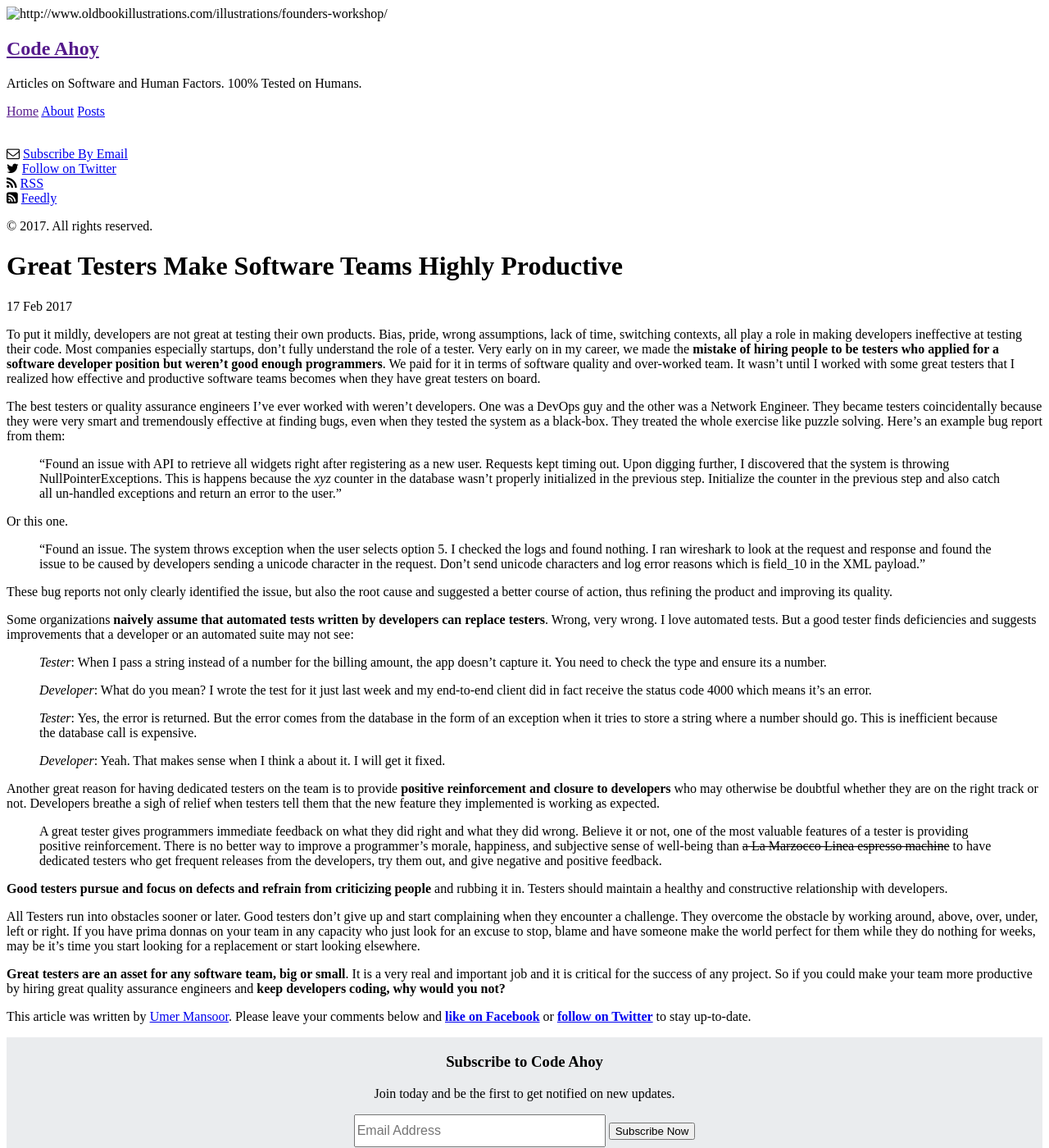
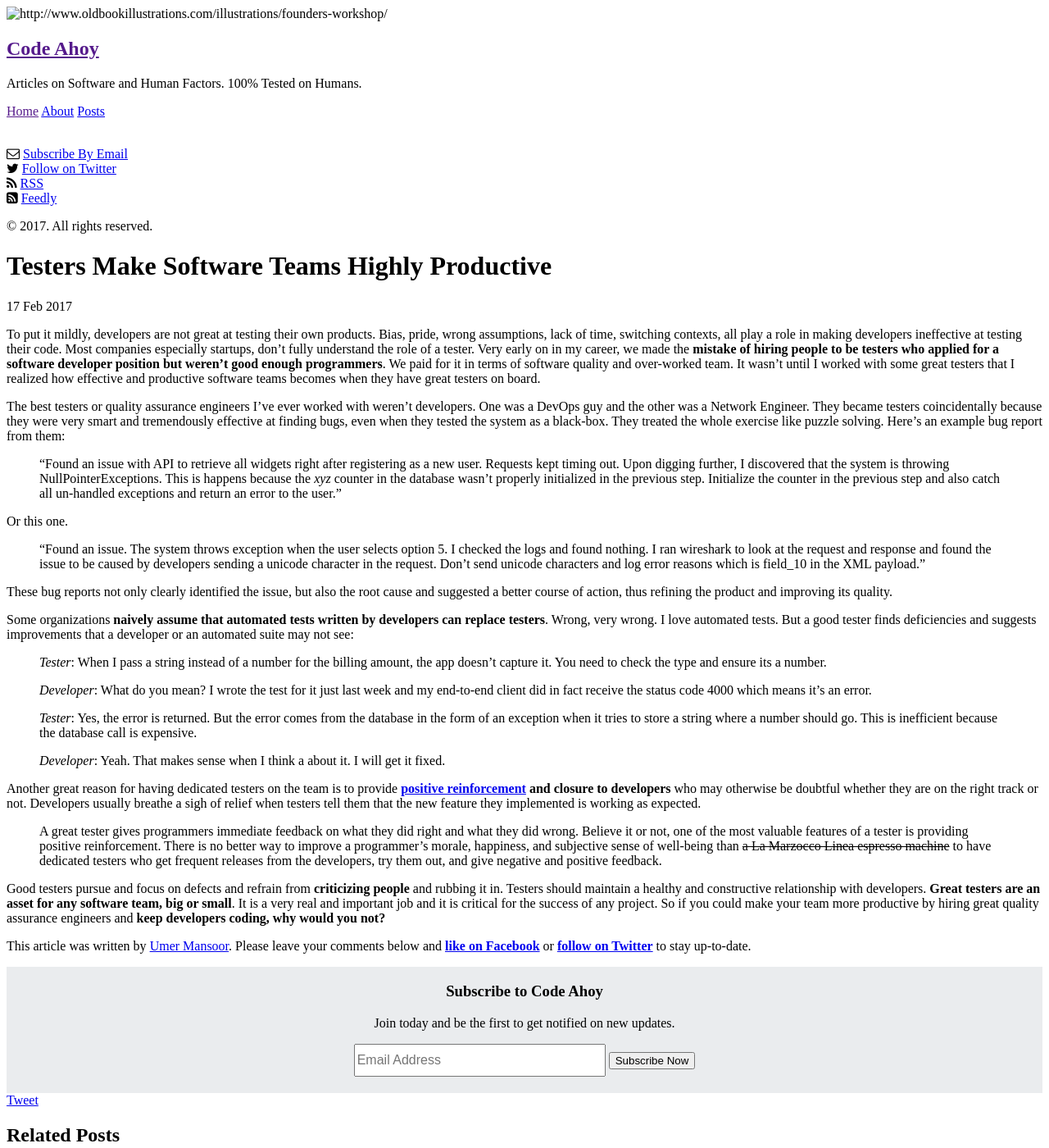
Before and after one commit to talk2viren/umermansoor.github.io, a Jekyll site: the page built from _posts/2017-2-17-testers-make-software-teams-highly-productive.md, in a window 1280 px wide and 1400 px high. Shown: the whole window at 82% size. Built offline with Jekyll 4.4.1, drawn with Linux system fonts in a browser that asks for light colours; nearby versions of some CDN libraries; a script that is not in the unit is left out; comment, search, counter and statistics services are not loaded.

Commit message:
refactor

```diff
--- a/_posts/2017-2-17-great-testers-make-software-teams-highly-productive.md
+++ b/_posts/2017-2-17-testers-make-software-teams-highly-productive.md
@@ -1,6 +1,6 @@
 ---
 layout: post
-title: Great Testers Make Software Teams Highly Productive
+title: Testers Make Software Teams Highly Productive
 comments: True
 excerpt_separator: <!--more-->
 ---
@@ -29,12 +29,8 @@
 >
 *Developer*: Yeah. That makes sense when I think a about it. I will get it fixed.
 
-Another great reason for having dedicated testers on the team is to provide **positive reinforcement and closure to developers** who may otherwise be doubtful whether they are on the right track or not. Developers breathe a sigh of relief when testers tell them that the new feature they implemented is working as expected.
+Another great reason for having dedicated testers on the team is to provide **[positive reinforcement](https://www.joelonsoftware.com/2010/01/26/why-testers/) and closure to developers** who may otherwise be doubtful whether they are on the right track or not. Developers usually breathe a sigh of relief when testers tell them that the new feature they implemented is working as expected.
 
 > A great tester gives programmers immediate feedback on what they did right and what they did wrong. Believe it or not, one of the most valuable features of a tester is providing positive reinforcement. There is no better way to improve a programmer’s morale, happiness, and subjective sense of well-being than ~~a La Marzocco Linea espresso machine~~ to have dedicated testers who get frequent releases from the developers, try them out, and give negative and positive feedback.
 
-**Good testers pursue and focus on defects and refrain from criticizing people** and rubbing it in. Testers should maintain a healthy and constructive relationship with developers.
-
-All Testers run into obstacles sooner or later. Good testers don't give up and start complaining when they encounter a challenge. They overcome the obstacle by working around, above, over, under, left or right. If you have prima donnas on your team in any capacity who just look for an excuse to stop, blame and have someone make the world perfect for them while they do nothing for weeks, may be it's time you start looking for a replacement or start looking elsewhere.
-
-**Great testers are an asset for any software team, big or small**. It is a very real and important job and it is critical for the success of any project. So if you could make your team more productive by hiring great quality assurance engineers and **keep developers coding, why would you not?**
+Good testers pursue and focus on defects and refrain from **criticizing people** and rubbing it in. Testers should maintain a healthy and constructive relationship with developers. **Great testers are an asset for any software team, big or small**. It is a very real and important job and it is critical for the success of any project. So if you could make your team more productive by hiring great quality assurance engineers and **keep developers coding, why would you not?**
```
